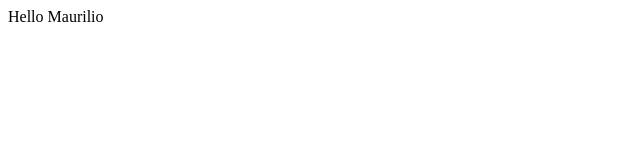
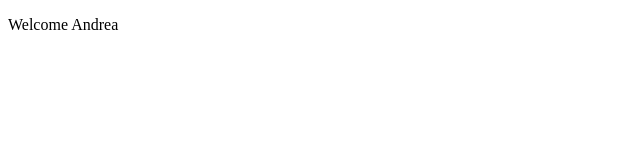
Before and after one commit to Maurilio224/React, a React (Create React App) app in the folder main/: page / in a window 1280 px wide. Shown: the top 160 px of the page, without its empty margins (0-640 px from the left). Built offline with nearby package versions, Linux system fonts and the light colour scheme.

Commit message:
esercizio-4:complete

```diff
--- a/main/src/App.js
+++ b/main/src/App.js
@@ -2,7 +2,7 @@
 
 function App(props) {
   return (
-    <>Hello{props.name}</>
+    <>Hello {props.name}</>
   );
 }
 
--- /dev/null
+++ b/main/src/Welcome.js
@@ -0,0 +1,9 @@
+import React from "react";
+
+export default class Welcome extends React.Component {
+    render(){
+        return(
+            <>Welcome {this.props.name}</>
+        )
+    }
+}
--- a/main/src/index.js
+++ b/main/src/index.js
@@ -1,11 +1,12 @@
 import React from 'react';
 import ReactDOM from 'react-dom/client';
-import App from './App';
-
+import Welcome from './Welcome';
 
 const root = ReactDOM.createRoot(document.getElementById('root'));
 root.render(
-
-    <App name ={" Maurilio"}/>
-
+  <div>
+    <p>
+    <Welcome name ={"Andrea"}/>
+    </p>
+ </div>
 );
```
